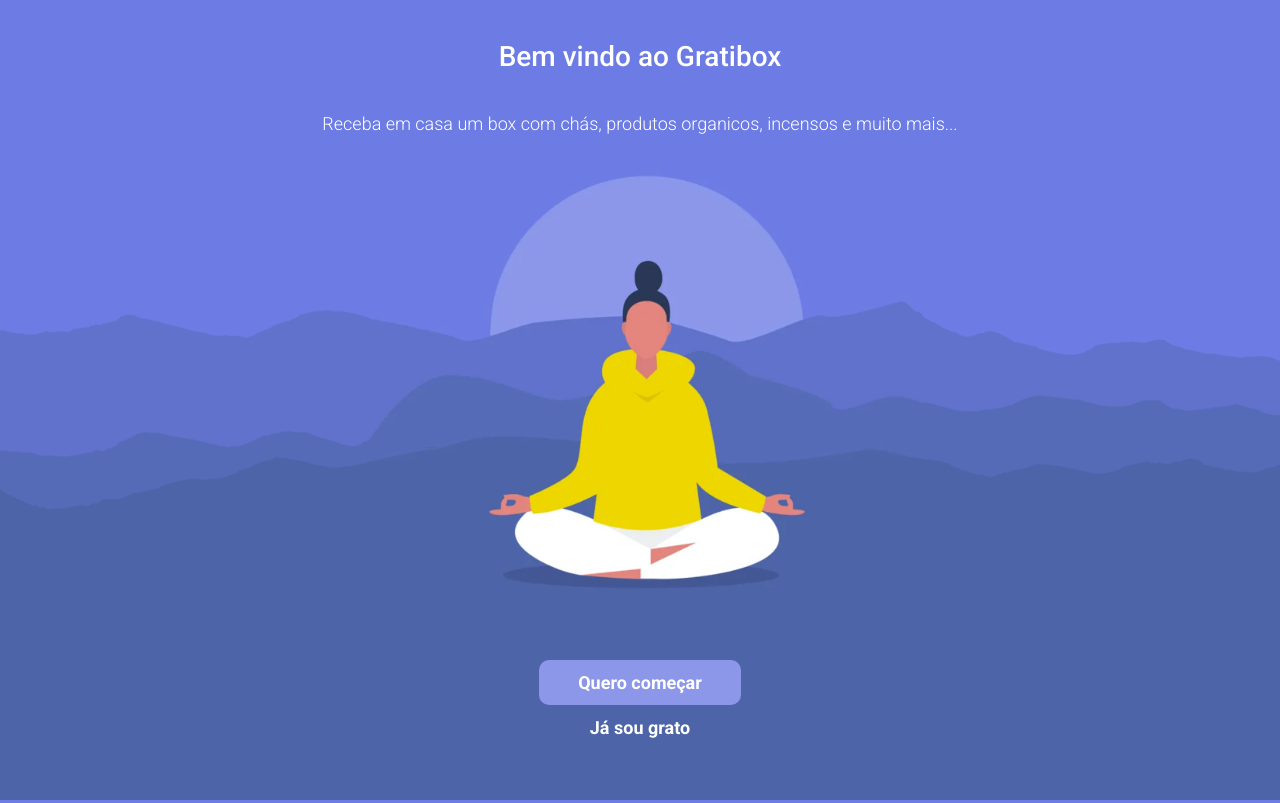
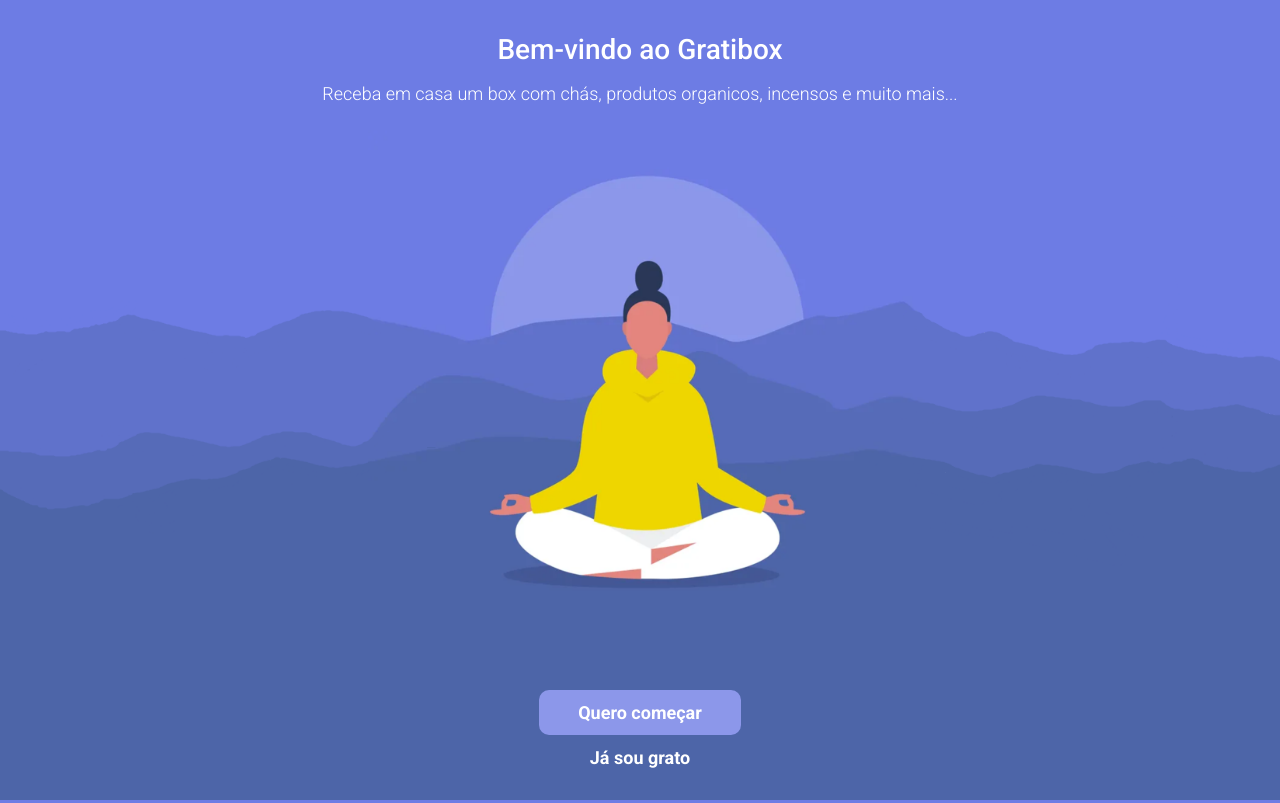
Before and after one commit to andrezzasouza/GratiBox_Front-end, a JavaScript app: page / in a window 1280 px wide. Built offline with nearby package versions, Linux system fonts and the light colour scheme.

Commit message:
Fix background

```diff
--- a/src/pages/Home.js
+++ b/src/pages/Home.js
@@ -5,13 +5,15 @@
 export default function Home() {
   return (
     <Container>
-      <div>
-        <h1>Bem vindo ao Gratibox</h1>
+      <img src={home} alt="Girl meditating" />
+      {/* <Contents> */}
+      <TextHolder>
+        <h1>Bem-vindo ao Gratibox</h1>
         <p>
           Receba em casa um box com chás, produtos organicos, incensos e muito
           mais...
         </p>
-      </div>
+      </TextHolder>
       <ButtonHolder>
         <Link to="/sign-up">
           <LylacButton type="button">Quero começar</LylacButton>
@@ -20,6 +22,7 @@
           <TransparentButton type="button">Já sou grato</TransparentButton>
         </Link>
       </ButtonHolder>
+      {/* </Contents> */}
     </Container>
   );
 }
@@ -27,22 +30,33 @@
 const Container = styled.main`
   height: 100vh;
   width: 100vw;
-  background-image: url(${home});
-  background-size: auto 100%;
-  background-position: center;
-  display: flex;
-  flex-direction: column;
-  justify-content: space-between;
-  align-items: center;
-  padding: 40px 23px 50px;
+  img {
+    object-fit: cover;
+    height: 100%;
+    width: 100%;
+  }
+`;
 
+// const Contents = styled.div`
+//   display: flex;
+//   flex-direction: column;
+//   justify-content: space-between;
+//   align-items: center;
+// `;
+
+const TextHolder = styled.div`
+  width: 341px;
+  position: fixed;
+  top: 33px;
+  left: calc((100% - 341px) / 2);
+  z-index: 1;
   h1 {
     font-weight: 500;
     font-size: 28px;
     line-height: 33px;
     text-align: center;
     color: #ffffff;
-    margin: 0 0 40px;
+    margin: 0 0 17px;
   }
   p {
     font-weight: 300;
@@ -51,12 +65,19 @@
     text-align: center;
     color: #ffffff;
   }
+  @media (min-width: 1000px) {
+    width: 70%;
+    left: 15%;
+  }
 `;
 
 const ButtonHolder = styled.div`
   display: flex;
   flex-direction: column;
   align-items: center;
+  position: fixed;
+  bottom: 20px;
+  left: calc((100% - 202px) / 2);
 `;
 
 const LylacButton = styled.button`
@@ -72,6 +93,7 @@
   text-align: center;
   color: #ffffff;
   &:hover {
+    background-color: #321d70;
   }
 `;
 
@@ -88,5 +110,6 @@
   text-align: center;
   color: #ffffff;
   &:hover {
+    color: #321d70;
   }
 `;
```
